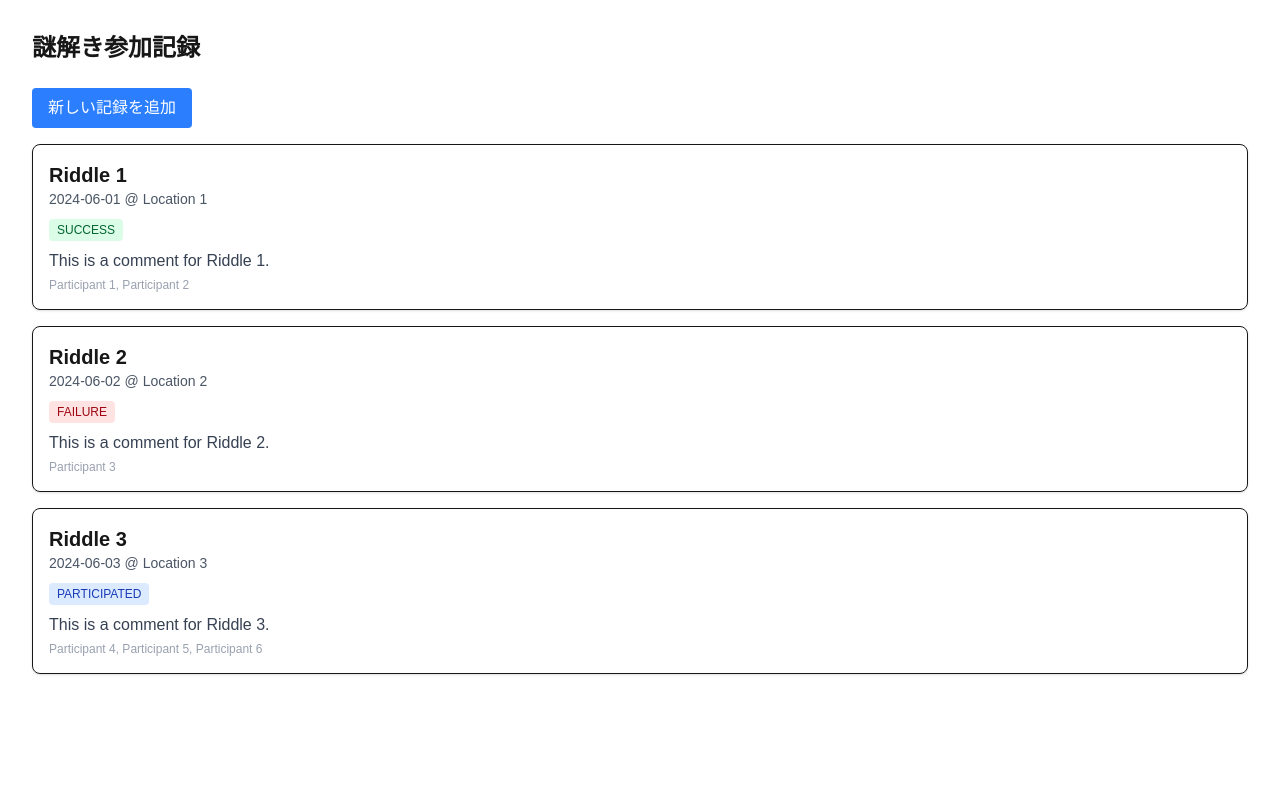
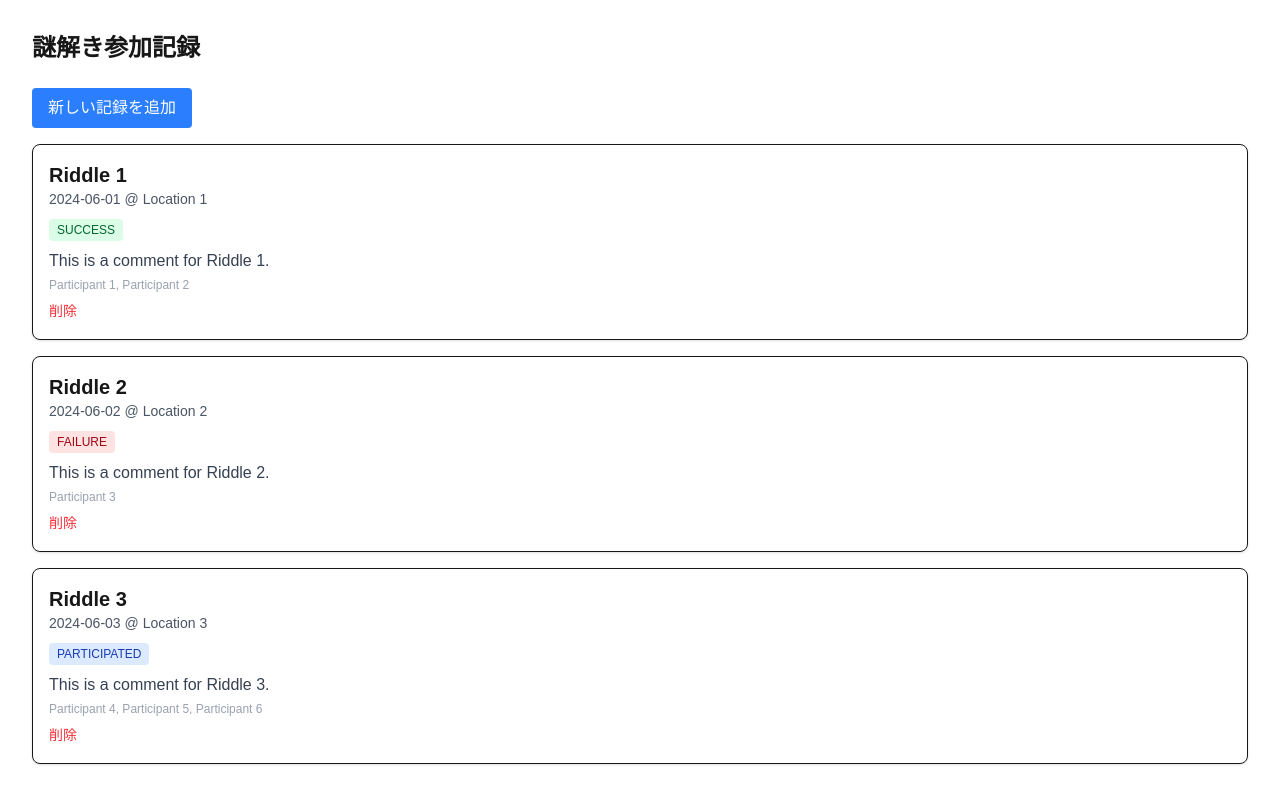
Before and after one commit to katota1114/riddle-log, a Next.js app: page / in a window 1280 px wide. Built offline with nearby package versions, Linux system fonts and the light colour scheme.

Commit message:
add: function to remove records

```diff
--- a/src/app/page.tsx
+++ b/src/app/page.tsx
@@ -52,6 +52,10 @@ export default function Home() {
     setRecords([...records, newRecord]);
   };
 
+  const removeRecord = (id: string) => {
+    setRecords(records.filter((record) => record.id !== id));
+  };
+
   return (
     <main className="p-8">
       <h1 className="text-2xl font-bold mb-6">謎解き参加記録</h1>
@@ -61,9 +65,10 @@ export default function Home() {
       >
         新しい記録を追加
       </button>
+
       <div className="grid gap-4">
         {records.map((record) => (
-          <RiddleCard key={record.id} record={record} />
+          <RiddleCard key={record.id} record={record} onRemove={removeRecord} />
         ))}
       </div>
     </main>
--- a/src/components/RiddleCard.tsx
+++ b/src/components/RiddleCard.tsx
@@ -1,6 +1,7 @@
 import { RiddleRecord } from "@/types/riddle";
 interface RiddleCardProps {
   record: RiddleRecord;
+  onRemove: (id: string) => void;
 }
 
 const statusStyles = {
@@ -9,7 +10,7 @@ const statusStyles = {
   PARTICIPATED: "bg-blue-100 text-blue-800",
 };
 
-const RiddleCard: React.FC<RiddleCardProps> = ({ record }) => {
+const RiddleCard: React.FC<RiddleCardProps> = ({ record, onRemove }) => {
   return (
     <div key={record.id} className="border p-4 rounded-lg shadow-sm">
       <h2 className="text-xl font-bold">{record.title}</h2>
@@ -27,6 +28,12 @@ const RiddleCard: React.FC<RiddleCardProps> = ({ record }) => {
       <p className="mt-1 text-xs text-gray-400">
         {record.participants.join(", ")}
       </p>
+      <button
+        onClick={() => onRemove(record.id)}
+        className="mt-2 text-sm text-red-500 hover:text-red-700"
+      >
+        削除
+      </button>
     </div>
   );
 };
```
